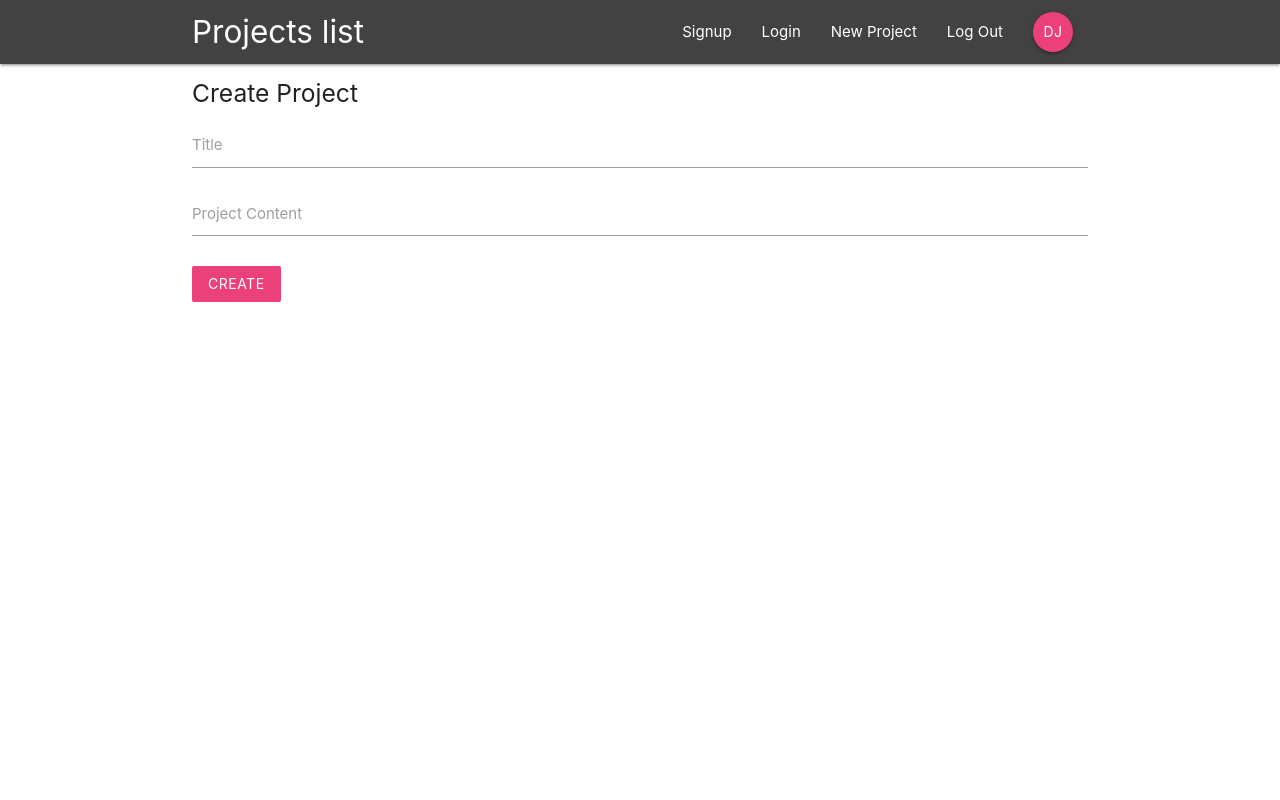
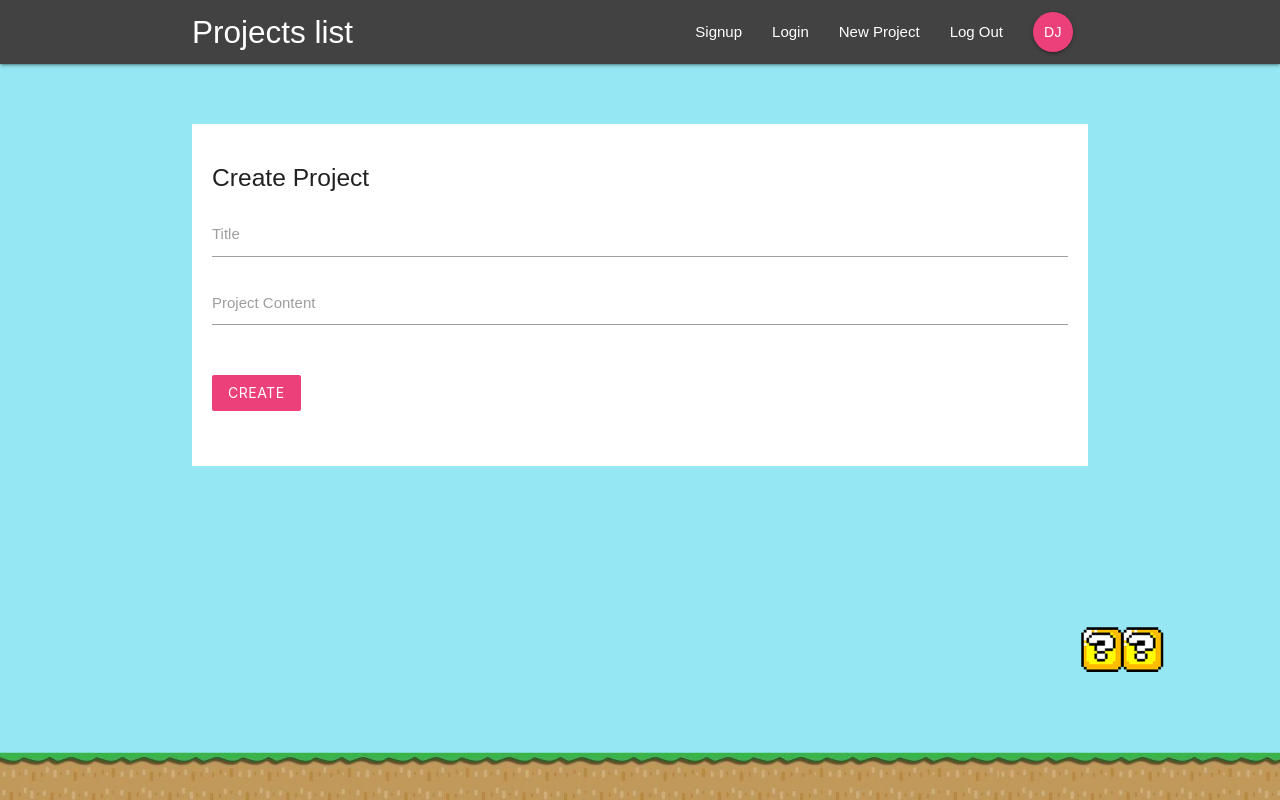
Before and after one commit to DimitrijeJankovic/react-project-list-app, a React (Create React App) app: page /create-project in a window 1280 px wide. Built offline with nearby package versions, Linux system fonts and the light colour scheme.

Commit message:
simple styles

```diff
--- a/src/components/layout/SingedInLinks.js
+++ b/src/components/layout/SingedInLinks.js
@@ -4,7 +4,7 @@
 const SingedInLinks = () => {
     return(
         <ul className="right">
-            <li><NavLink to="/">New Project</NavLink></li>
+            <li><NavLink to="/create-project">New Project</NavLink></li>
             <li><NavLink to="/">Log Out</NavLink></li>
             <li><NavLink to="/" className="btn btn-floating pink lighten-1">DJ</NavLink></li>
         </ul>
--- a/src/components/layout/SingedOutLinks.js
+++ b/src/components/layout/SingedOutLinks.js
@@ -4,8 +4,8 @@
 const SingedOutLinks = () => {
     return(
         <ul className="right">
-            <li><NavLink to="/">Signup</NavLink></li>
-            <li><NavLink to="/">Login</NavLink></li>
+            <li><NavLink to="/singup">Signup</NavLink></li>
+            <li><NavLink to="/singin">Login</NavLink></li>
         </ul>
     )
 }
--- a/src/index.css
+++ b/src/index.css
@@ -1,13 +1,35 @@
+html {
+  min-height: 100%;
+}
 body {
+  min-height: 100%;
   margin: 0;
-  font-family: -apple-system, BlinkMacSystemFont, 'Segoe UI', 'Roboto', 'Oxygen',
-    'Ubuntu', 'Cantarell', 'Fira Sans', 'Droid Sans', 'Helvetica Neue',
-    sans-serif;
-  -webkit-font-smoothing: antialiased;
-  -moz-osx-font-smoothing: grayscale;
+  padding: 0;
+  font-family: sans-serif;
+  background: url(/img/mario-bg.png) no-repeat;
+  background-size: 100%;
+  background-position: bottom;
+  background-color: #95e8f3;
+}
+form {
+  padding: 20px;
+  margin-top: 60px;
+}
+form button, form h5 {
+  margin: 20px 0;
 }
 
-code {
-  font-family: source-code-pro, Menlo, Monaco, Consolas, 'Courier New',
-    monospace;
+input[type=text]:not(.browser-default):focus:not([readonly]),
+input[type=email]:not(.browser-default):focus:not([readonly]),
+input[type=password]:not(.browser-default):focus:not([readonly]),
+textarea.materialize-textarea:focus:not([readonly]){
+  border-color: #ec407a;
+  box-shadow: none;
 }
+
+input[type=text]:not(.browser-default):focus:not([readonly]) + label,
+textarea.materialize-textarea:focus:not([readonly]) + label,
+input[type=email]:not(.browser-default):focus:not([readonly]) + label,
+input[type=password]:not(.browser-default):focus:not([readonly]) + label{
+  color: #ec407a !important;
+}
```
Also changed, not shown: public/img/mario-bg.png (added).
